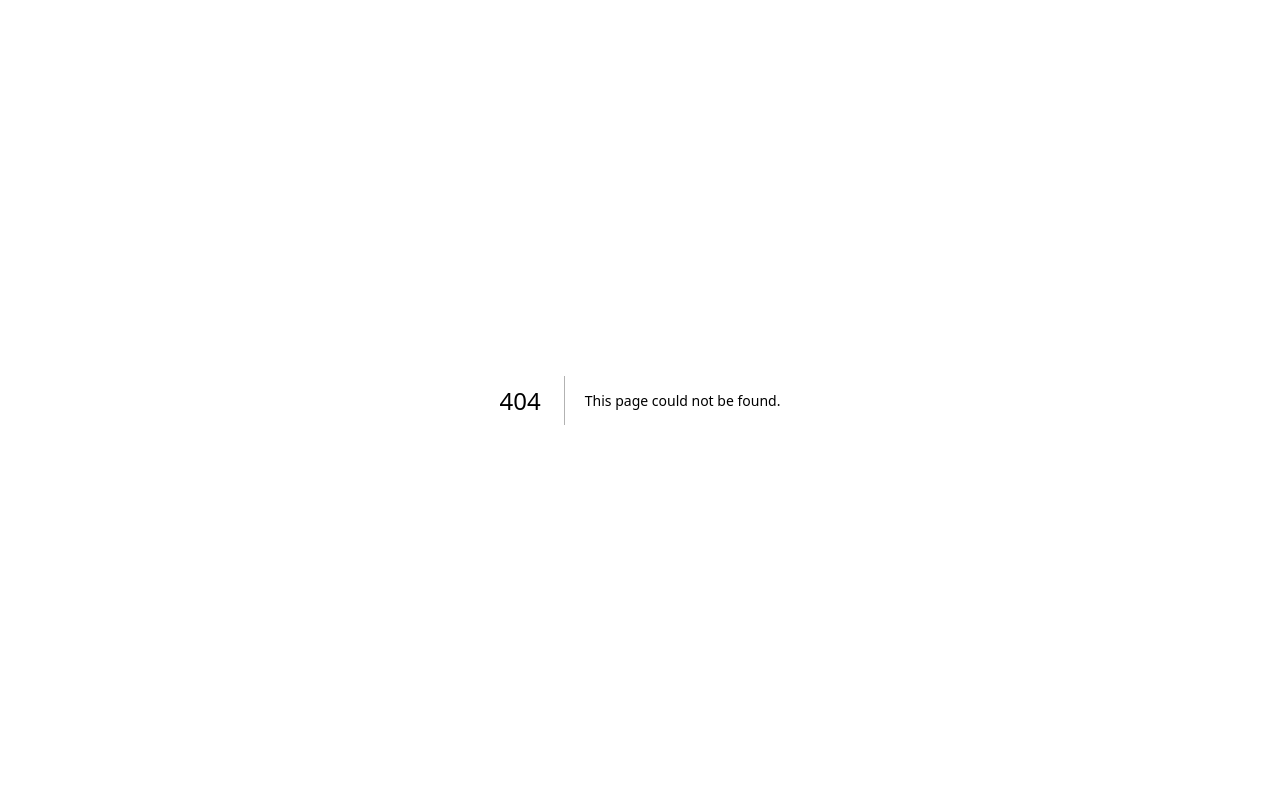
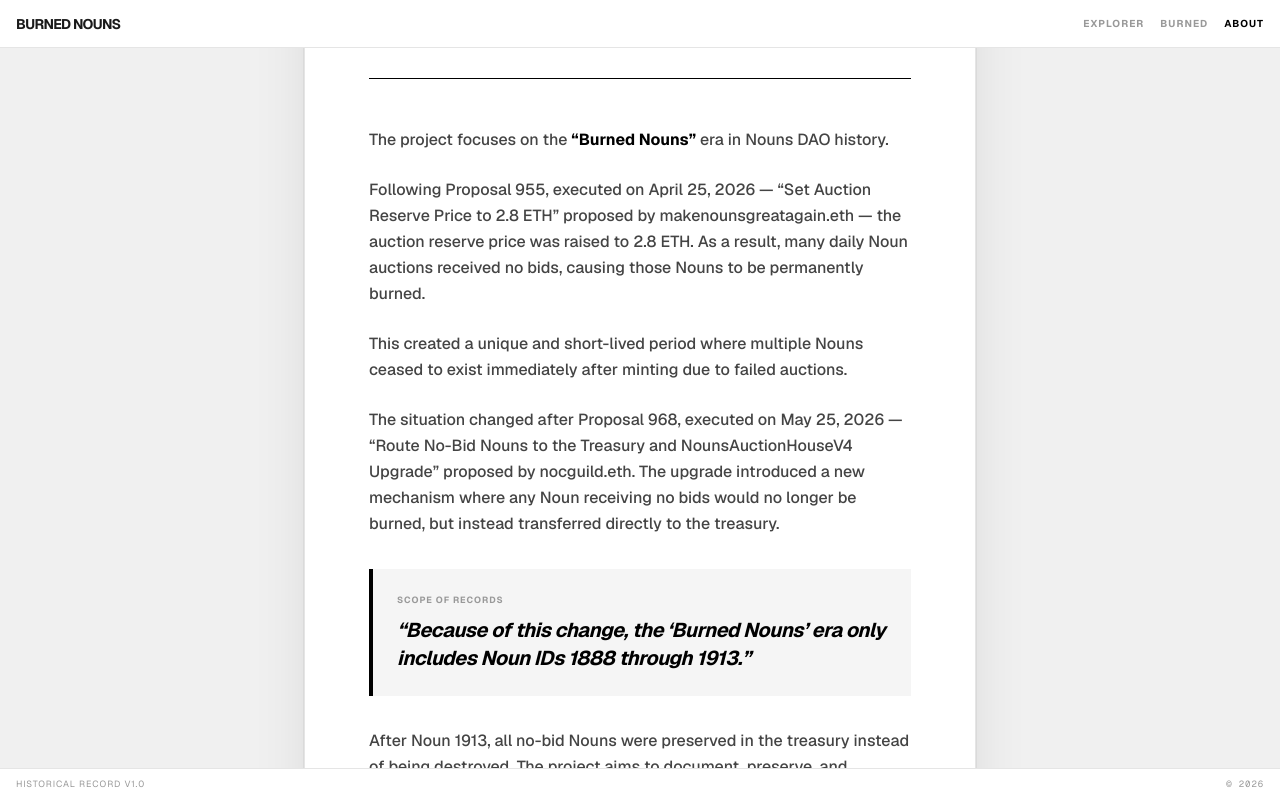
Before and after one commit to XppaiCyberr/burned-nouns, a Next.js app: page /about in a window 1280 px wide. Before the commit this address had no page. Built offline with nearby package versions, Linux system fonts and the light colour scheme.

Commit message:
Add minimalist About page with historical context and fix navigation

```diff
--- /dev/null
+++ b/src/app/about/page.tsx
@@ -0,0 +1,73 @@
+'use client';
+
+import Link from 'next/link';
+
+export default function About() {
+  return (
+    <main className="h-screen w-screen overflow-hidden bg-[#F5F5F5] text-[#1A1A1A] flex flex-col font-sans antialiased selection:bg-[#E2FF33]">
+      {/* Top Bar */}
+      <nav className="h-12 border-b border-[#E5E5E5] px-4 flex justify-between items-center bg-white flex-shrink-0">
+        <Link href="/" className="font-bold tracking-tighter text-sm uppercase">Burned Nouns</Link>
+        <div className="flex gap-4 text-[10px] font-bold uppercase tracking-widest text-[#999]">
+          <Link href="/" className="hover:text-black transition-colors">Explorer</Link>
+          <a href="#" className="hover:text-black transition-colors">Burned</a>
+          <Link href="/about" className="text-black transition-colors">About</Link>
+        </div>
+      </nav>
+
+      {/* Main Content Area */}
+      <div className="flex-1 overflow-y-auto bg-[#F0F0F0] p-6 lg:p-12 flex justify-center items-start lg:items-center">
+        <div className="max-w-2xl w-full bg-white border border-[#E5E5E5] p-8 lg:p-16 shadow-[0_0_0_1px_rgba(0,0,0,0.05),0_30px_60px_-12px_rgba(0,0,0,0.12)]">
+          <header className="mb-12 border-b border-black pb-8">
+            <span className="block text-[10px] font-bold uppercase tracking-[0.3em] text-[#999] mb-4">Historical Archive</span>
+            <h1 className="text-5xl lg:text-7xl font-black tracking-tighter leading-[0.85] uppercase">
+              The Burned<br />Nouns Era
+            </h1>
+          </header>
+
+          <div className="space-y-6 text-sm lg:text-base leading-relaxed text-[#444] font-medium">
+            <p>
+              The project focuses on the <strong className="text-black">“Burned Nouns”</strong> era in Nouns DAO history.
+            </p>
+
+            <p>
+              Following Proposal 955, executed on April 25, 2026 — “Set Auction Reserve Price to 2.8 ETH” proposed by makenounsgreatagain.eth — the auction reserve price was raised to 2.8 ETH. As a result, many daily Noun auctions received no bids, causing those Nouns to be permanently burned.
+            </p>
+
+            <p>
+              This created a unique and short-lived period where multiple Nouns ceased to exist immediately after minting due to failed auctions.
+            </p>
+
+            <p>
+              The situation changed after Proposal 968, executed on May 25, 2026 — “Route No-Bid Nouns to the Treasury and NounsAuctionHouseV4 Upgrade” proposed by nocguild.eth. The upgrade introduced a new mechanism where any Noun receiving no bids would no longer be burned, but instead transferred directly to the treasury.
+            </p>
+
+            <div className="bg-[#F5F5F5] p-6 border-l-4 border-black my-8">
+              <span className="block text-[9px] font-bold uppercase tracking-widest text-[#999] mb-2">Scope of Records</span>
+              <p className="text-xl font-bold tracking-tight text-black italic">
+                “Because of this change, the ‘Burned Nouns’ era only includes Noun IDs 1888 through 1913.”
+              </p>
+            </div>
+
+            <p>
+              After Noun 1913, all no-bid Nouns were preserved in the treasury instead of being destroyed. The project aims to document, preserve, and celebrate this rare chapter in Nouns history.
+            </p>
+          </div>
+
+          <div className="mt-16 pt-8 border-t border-[#E5E5E5] flex justify-between items-center">
+            <Link href="/" className="text-[10px] font-bold uppercase tracking-[0.2em] border-b border-black pb-1 hover:opacity-50 transition-opacity">
+              Back to Explorer
+            </Link>
+            <span className="font-mono text-[9px] text-[#999]">ARCHIVE_DOC_955_968</span>
+          </div>
+        </div>
+      </div>
+
+      {/* Footer */}
+      <footer className="h-8 border-t border-[#E5E5E5] px-4 flex justify-between items-center bg-white text-[9px] text-[#999] uppercase tracking-widest flex-shrink-0">
+        <span>Historical Record v1.0</span>
+        <span className="font-mono">© 2026</span>
+      </footer>
+    </main>
+  );
+}
--- a/src/app/page.tsx
+++ b/src/app/page.tsx
@@ -1,6 +1,7 @@
 'use client';
 
 import { useState } from 'react';
+import Link from 'next/link';
 import { fetchNounMetadata } from '@/lib/nouns';
 
 export default function Home() {
@@ -30,10 +31,11 @@ export default function Home() {
     <main className="h-screen w-screen overflow-hidden bg-[#F5F5F5] text-[#1A1A1A] flex flex-col font-sans antialiased selection:bg-[#E2FF33]">
       {/* Top Bar */}
       <nav className="h-12 border-b border-[#E5E5E5] px-4 flex justify-between items-center bg-white flex-shrink-0">
-        <span className="font-bold tracking-tighter text-sm uppercase">Burned Nouns</span>
+        <Link href="/" className="font-bold tracking-tighter text-sm uppercase">Burned Nouns</Link>
         <div className="flex gap-4 text-[10px] font-bold uppercase tracking-widest text-[#999]">
-          <a href="#" className="hover:text-black transition-colors">Explorer</a>
+          <Link href="/" className="text-black transition-colors">Explorer</Link>
           <a href="#" className="hover:text-black transition-colors">Burned</a>
+          <Link href="/about" className="hover:text-black transition-colors">About</Link>
         </div>
       </nav>
 
```
